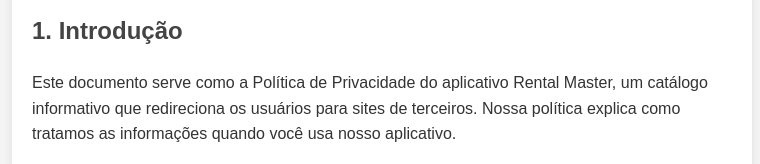
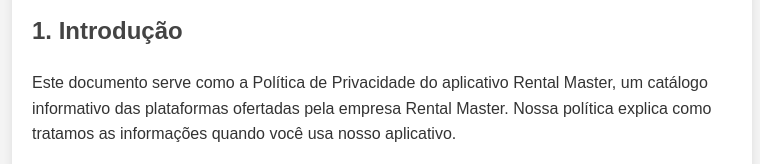
Before and after one commit to robertosousa1/rm-termo-privacidade, a plain HTML site: page index.html in a window 1280 px wide. Shown: the part 219-383 px from the top of the page, without its empty margins (258-1018 px from the left). Drawn offline with Linux system fonts and the light colour scheme.

Commit message:
updated privacy term

```diff
--- a/index.html
+++ b/index.html
@@ -43,7 +43,7 @@
     <p><strong>Última atualização:</strong> 22/11/2023</p>
 
     <h2>1. Introdução</h2>
-    <p>Este documento serve como a Política de Privacidade do aplicativo Rental Master, um catálogo informativo que redireciona os usuários para sites de terceiros. Nossa política explica como tratamos as informações quando você usa nosso aplicativo.</p>
+    <p>Este documento serve como a Política de Privacidade do aplicativo Rental Master, um catálogo informativo das plataformas ofertadas pela empresa Rental Master. Nossa política explica como tratamos as informações quando você usa nosso aplicativo.</p>
 
     <h2>2. Informações que Não Armazenamos</h2>
     <p>Nosso aplicativo não armazena dados pessoais dos usuários. Qualquer informação inserida para redirecionamento é usada unicamente para esse fim e não é retida após o encaminhamento para sites externos.</p>
```
